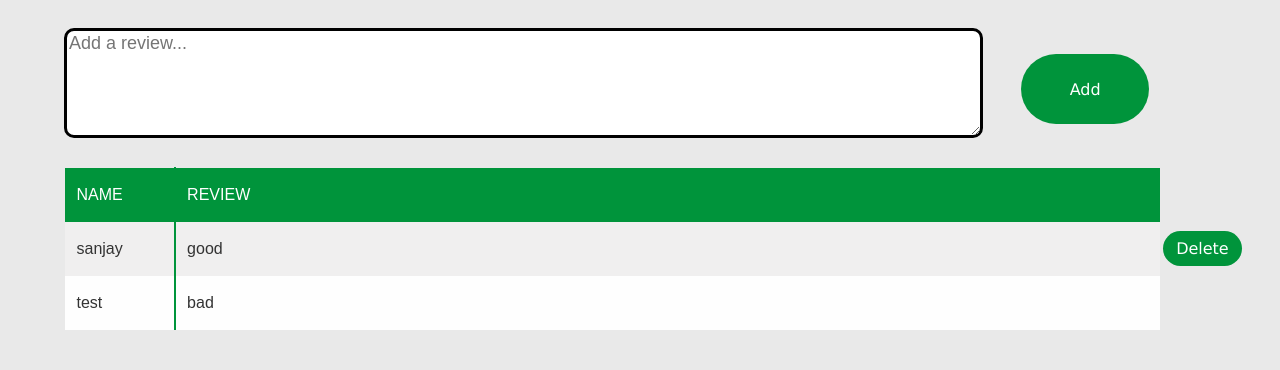
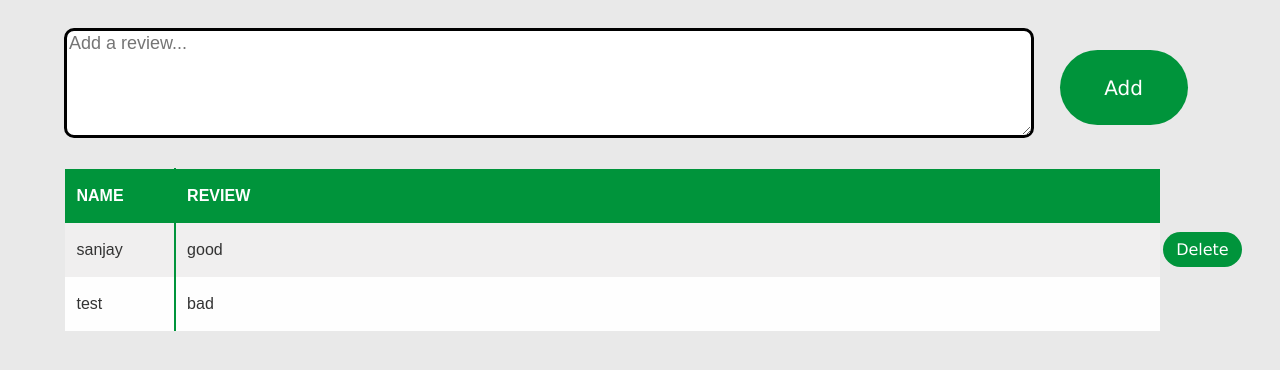
Before and after one commit to sonjak7/web-store, a PHP site: page /reviews.php in a window 1280 px wide. Shown: the part 60-430 px from the top of the page. Run offline with PHP 8.4, Linux system fonts and the light colour scheme; a user stored in the database is signed in; data comes from the database, SQL or seed files in the repository.

```diff
--- a/reviews.php
+++ b/reviews.php
@@ -11,8 +11,8 @@
 		die("Query to show fields from table failed");
     }
     echo "<table id='reviews_table'><tr>
-    <td class='review_heading'>Name</td>
-    <td class='all_reviews'>Review</td></tr>";
+    <td class='review_heading'><b>Name</b></td>
+    <td class='all_reviews'><b>Review</b></td></tr>";
 
     while($row = mysqli_fetch_object($result)){
         echo "<tr>";
--- a/styles.css
+++ b/styles.css
@@ -234,18 +234,20 @@ h1{
   width: 10%;
   padding: 2%;
   margin-bottom: 0%;
+  margin-left: 2%;
+  font-size: 20px;
 }
 
 textarea{
-  width: 71%;
+  width: 75%;
   margin-left: 5%;
+  margin-top: 2%;
   height: 100px;
   border: 3px solid black;
   border-radius: 10px;
-  margin-top: 2%;
+
   font-family: Arial, Helvetica, sans-serif;
   font-size: large;
-  margin-bottom: 0%;
 }
 
 table {
```
Also changed, not shown: includes/reviews-inc.php (+9 -4 lines).
